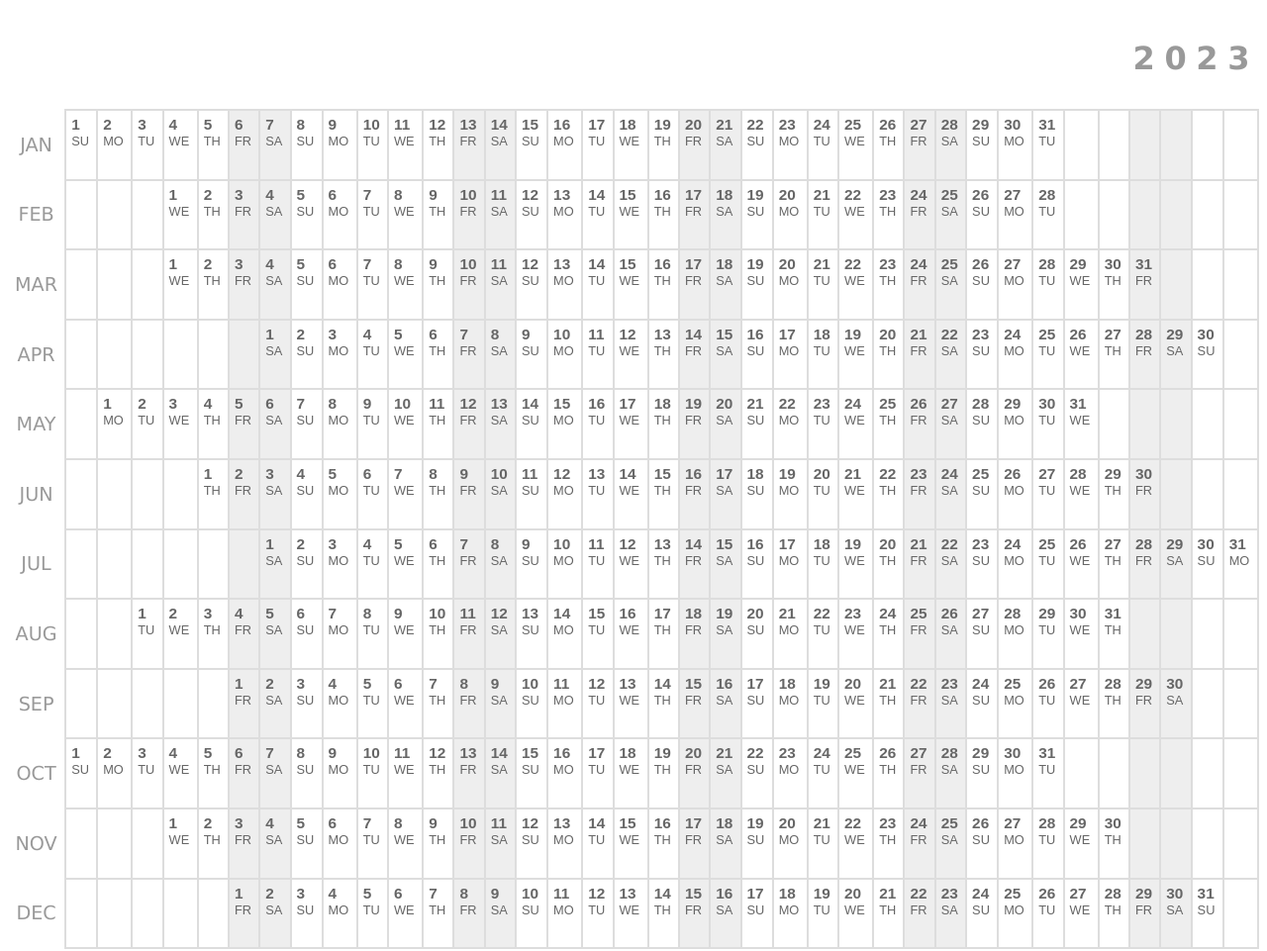
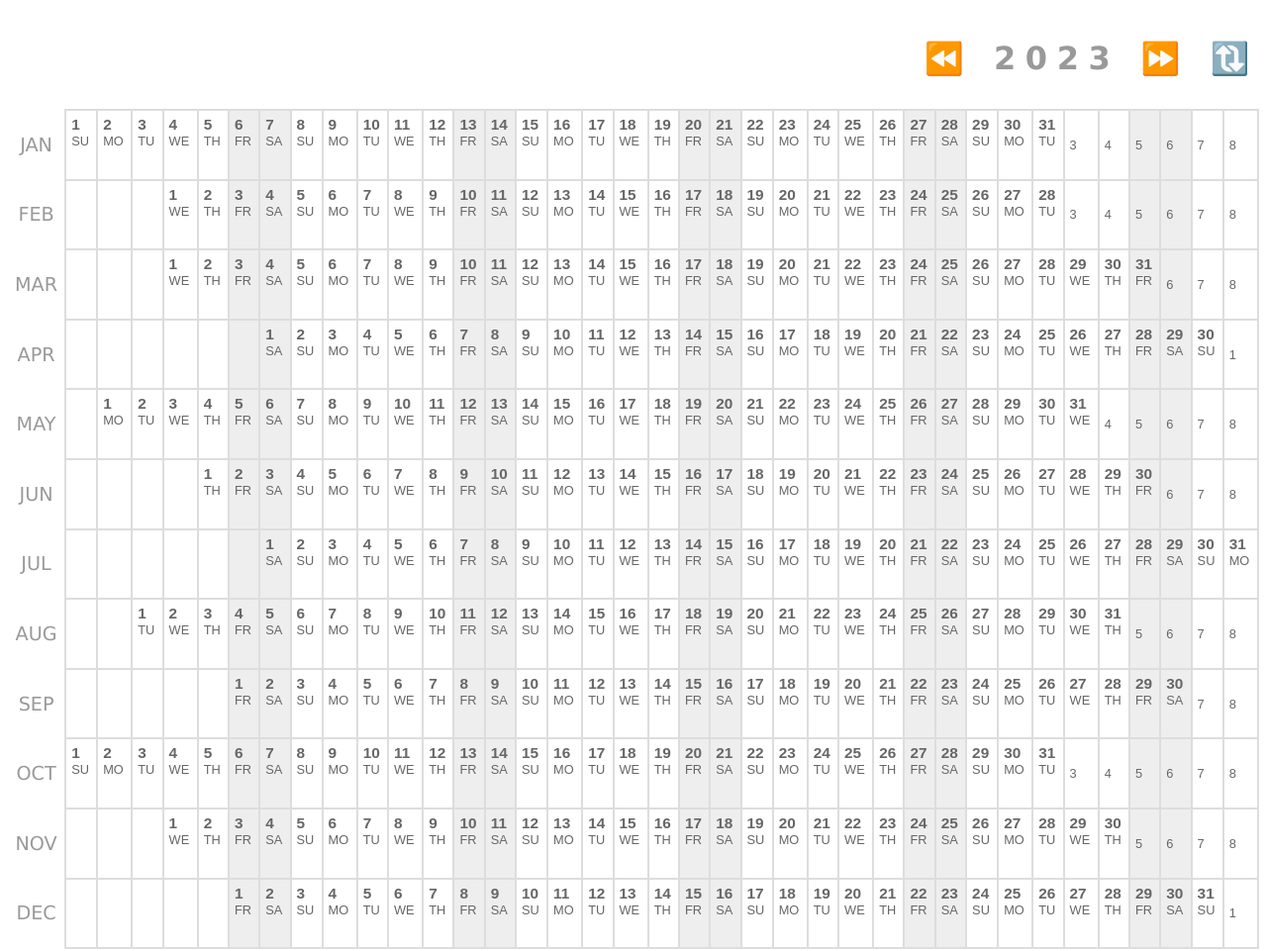
Before and after one commit to bigprof-software/yearvision, a plain HTML site: page app/index.html in a window 1280 px wide. Shown: the whole page at 99% size. Drawn offline with Linux system fonts and the light colour scheme.

Commit message:
Improve readability and add year navigation

```diff
--- a/app/calendar.js
+++ b/app/calendar.js
@@ -8,17 +8,19 @@ function getWeekendDays(locale = undefined) {
     case "en-US":
     case "en-AU":
     case "en-CA":
-      return [0, 6];
     case "en-GB":
-      return [5, 6];
+      return [0, 6]; // sun, sat
     case "en-IN":
-      return [0];
-    default: /* fri, sat */
-      return [5, 6];
+      return [0]; // sun
+    default:
+      return [5, 6]; // fri, sat
   }
 }
 
 function showCalendar(year, orientation) {
+  // make sure year is a number (or 0 if not given/invalid)
+  year = parseInt(year) || 0;
+
   // if no year is given, use the current year
   if(!year) year = new Date().getFullYear();
 
@@ -44,6 +46,9 @@ function showCalendarPortrait(year) {
 
   // Create a new table element
   const table = document.createElement("table");
+
+  // append caption
+  appendCaption(table, year, "portrait");
 
   // Create the header row
   const headerRow = document.createElement("tr");
@@ -104,13 +109,6 @@ function showCalendarPortrait(year) {
   // Append the table to the #calendar element
   document.getElementById("calendar").appendChild(table);
 
-  // Append the year to the #calendar element in a div element with class .year
-  const yearDiv = document.createElement("div");
-  const yearText = document.createTextNode(year);
-  yearDiv.appendChild(yearText);
-  yearDiv.classList.add("year");
-  document.getElementById("calendar").appendChild(yearDiv);
-
   // Set page title to the year
   document.title = `${year} Year Planner`
 }
@@ -129,8 +127,8 @@ function showCalendarLandscape(year) {
   // Create a new table element
   const table = document.createElement("table");
 
-  // add year as table caption
-  appendElement(table, "caption", year).classList.add("year");
+  // caption
+  appendCaption(table, year, "landscape");
 
   // week day of first day of the year
   const firstWeekDay = new Date(year, 0, 1).getDay();
@@ -189,25 +187,31 @@ function showCalendarLandscape(year) {
   });
 
   // find max number of cells in a month row
-  let maxCells = 31;
+  let maxCells = 31; let maxCellWeekDay = 0;
   const monthRows = table.getElementsByTagName("tr");
   for(let i = 0; i < monthRows.length; i++) {
-    maxCells = Math.max(maxCells, monthRows[i].getElementsByTagName("td").length);
+    if(maxCells < monthRows[i].getElementsByTagName("td").length) {
+      maxCells = monthRows[i].getElementsByTagName("td").length;
+      // week day num of last day of month i
+      maxCellWeekDay = new Date(year, i + 1, 0).getDay();
+    }
   }
 
   // add empty cells to month rows with less than max number of cells
   for(let i = 0; i < monthRows.length; i++) {
     const cells = monthRows[i].getElementsByTagName("td");
+    let lastWeekDay = new Date(year, i + 1, 0).getDay();
+
     for(let j = cells.length; j < maxCells; j++) {
-      const emptyCell = appendElement(monthRows[i], "td", "");
+      lastWeekDay++;
+      const emptyCell = appendElement(monthRows[i], "td", lastWeekDay);
 
       // if the current day is a weekend (based on user locale), add the weekend class
-      if(weekendDays.includes(j % 7)) {
+      if(weekendDays.includes(lastWeekDay)) {
         emptyCell.classList.add("weekend");
       }
     }
   }
-
 
   // Append the table to the #calendar element
   document.getElementById("calendar").appendChild(table);
@@ -224,3 +228,26 @@ function appendElement(parent, tagName, text) {
 
   return element;
 }
+
+function appendCaption(table, year, orientation) {
+  const caption = document.createElement("caption");
+  const prevYearLink = document.createElement("a");
+  prevYearLink.href = `?year=${year - 1}&orientation=${orientation}`;
+  prevYearLink.appendChild(document.createTextNode("⏪"));
+  caption.appendChild(prevYearLink);
+  caption.appendChild(document.createTextNode(" "));
+  caption.appendChild(document.createTextNode(year));
+  caption.appendChild(document.createTextNode(" "));
+  const nextYearLink = document.createElement("a");
+  nextYearLink.href = `?year=${year + 1}&orientation=${orientation}`;
+  nextYearLink.appendChild(document.createTextNode("⏩"));
+  caption.appendChild(nextYearLink);
+  caption.appendChild(document.createTextNode(" "));
+  const orientationLink = document.createElement("a");
+  orientationLink.href = `?year=${year}&orientation=${orientation === "portrait" ? "landscape" : "portrait"}`;
+  orientationLink.appendChild(document.createTextNode(orientation === "portrait" ? "🔁" : "🔃"));
+  orientationLink.title = orientation === "portrait" ? "Switch to landscape orientation" : "Switch to portrait orientation";
+  caption.appendChild(orientationLink);
+  caption.classList.add("year");
+  table.appendChild(caption);
+}
--- a/app/index.html
+++ b/app/index.html
@@ -33,6 +33,16 @@
 			margin: 1em 0;
 			/* character spacing wide */
 			letter-spacing: 0.3em;
+		}
+		#calendar .year a {
+			color: #999;
+			text-decoration: none;
+		}
+		/* don't print .year a */
+		@media print {
+			#calendar .year a {
+				display: none;
+			}
 		}
 		#calendar .weekend {
 			background-color: #eee;
```
